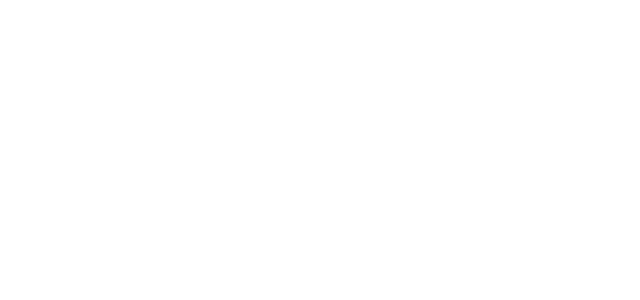
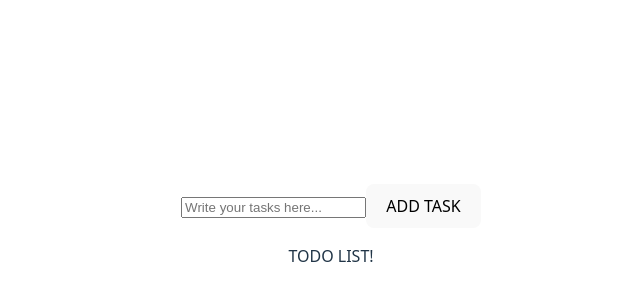
Before and after one commit to hrdk94/Todo-With-React, a React (Vite) app: page / in a window 1280 px wide. Shown: the part 166-466 px from the top of the page, without its empty margins (309-949 px from the left). Built offline with nearby package versions, Linux system fonts and the light colour scheme.

Commit message:
template

```diff
--- a/src/App.jsx
+++ b/src/App.jsx
@@ -2,13 +2,14 @@
 import reactLogo from './assets/react.svg'
 import viteLogo from '/vite.svg'
 import './App.css'
+import Todo from './Todo'
 
 function App() {
   const [count, setCount] = useState(0)
 
   return (
     <>
-
+      <Todo></Todo>
     </>
   )
 }
--- /dev/null
+++ b/src/Todo.jsx
@@ -0,0 +1,11 @@
+function Todo(){
+    return(
+        <div>
+            <input type="text" placeholder="Write your tasks here..." />
+            <button>ADD TASK</button>
+            <p>TODO LIST!</p>
+        </div>
+    )
+}
+
+export default Todo;
```
